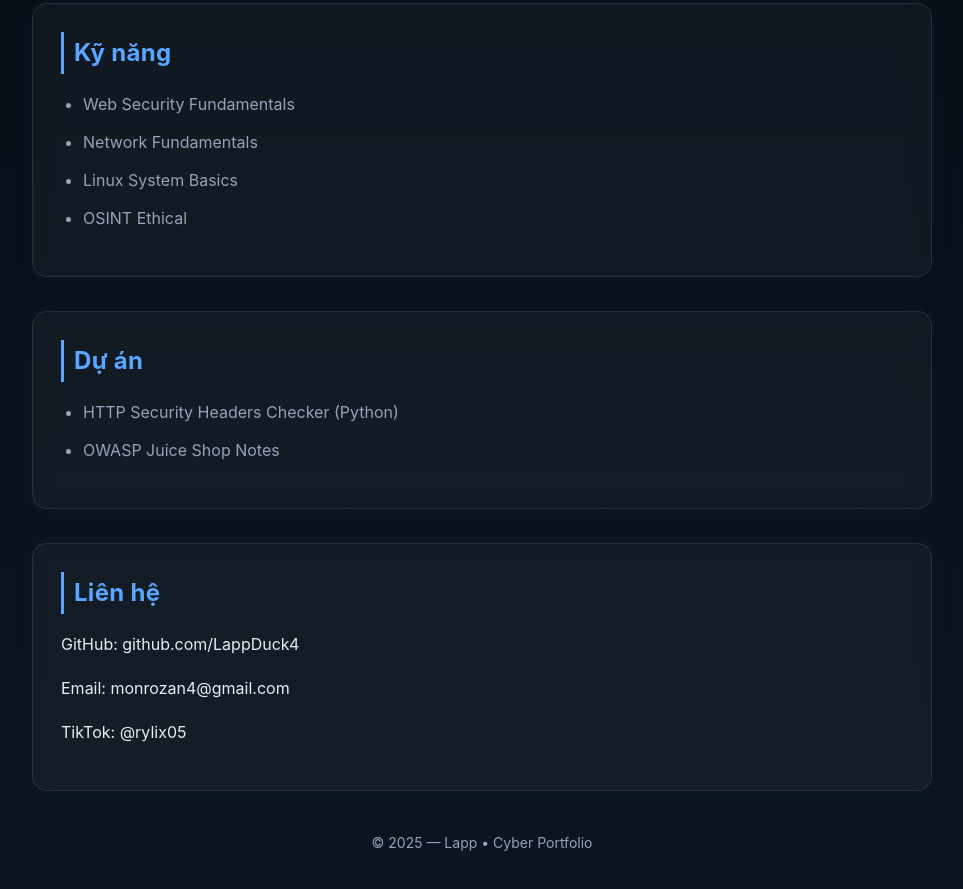
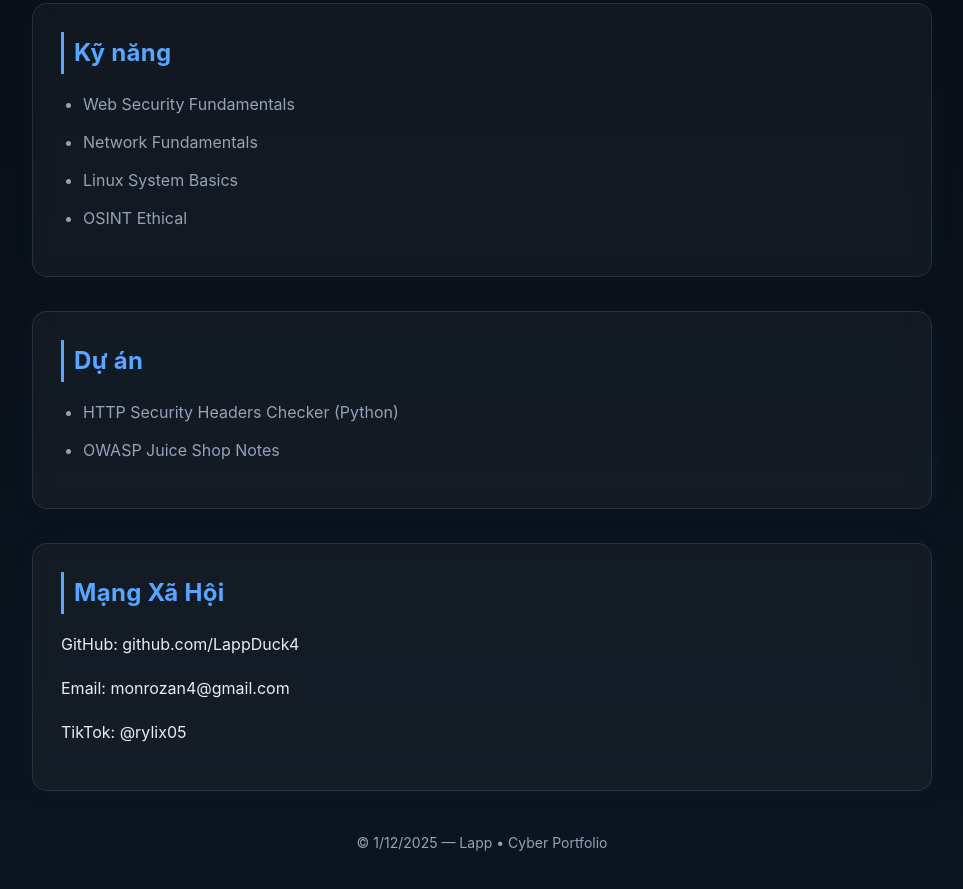
Before and after one commit to LappDuck4/LappDuck4.github.io, a plain HTML site: page index.html in a window 1280 px wide. Shown: the part 592-1481 px from the top of the page, without its empty margins (158-1121 px from the left). Drawn offline with Linux system fonts and the light colour scheme.

Commit message:
Update contact section and footer date format

```diff
--- a/index.html
+++ b/index.html
@@ -246,7 +246,7 @@
       </section>
 
       <section id="contact" class="card">
-        <h2>Liên hệ</h2>
+        <h2>Mạng Xã Hội</h2>
         <p>GitHub: github.com/LappDuck4</p>
         <p>Email: monrozan4@gmail.com</p>
         <p>TikTok: @rylix05</p>
@@ -254,7 +254,7 @@
 
     </main>
 
-    <footer>© 2025 — Lapp • Cyber Portfolio</footer>
+    <footer>© 1/12/2025 — Lapp • Cyber Portfolio</footer>
   </div>
 
   <!-- TYPEWRITER -->
```
